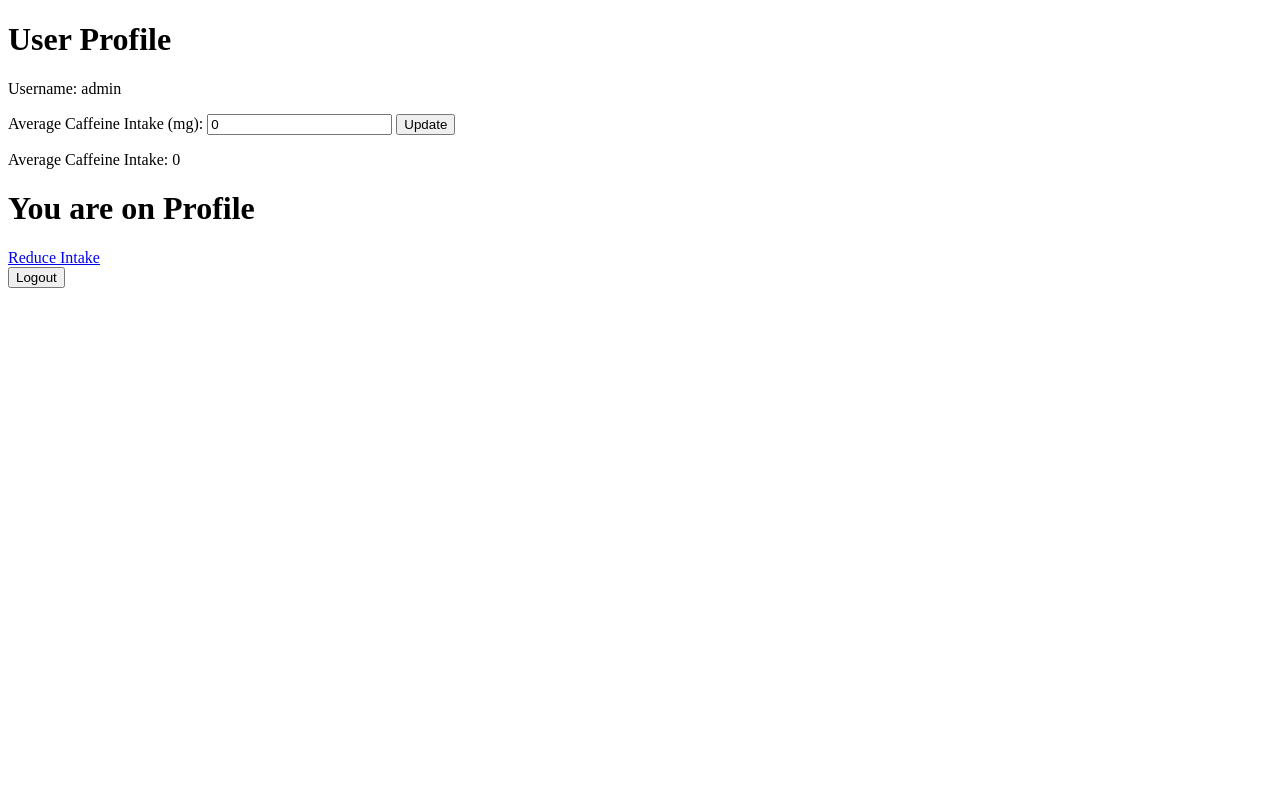
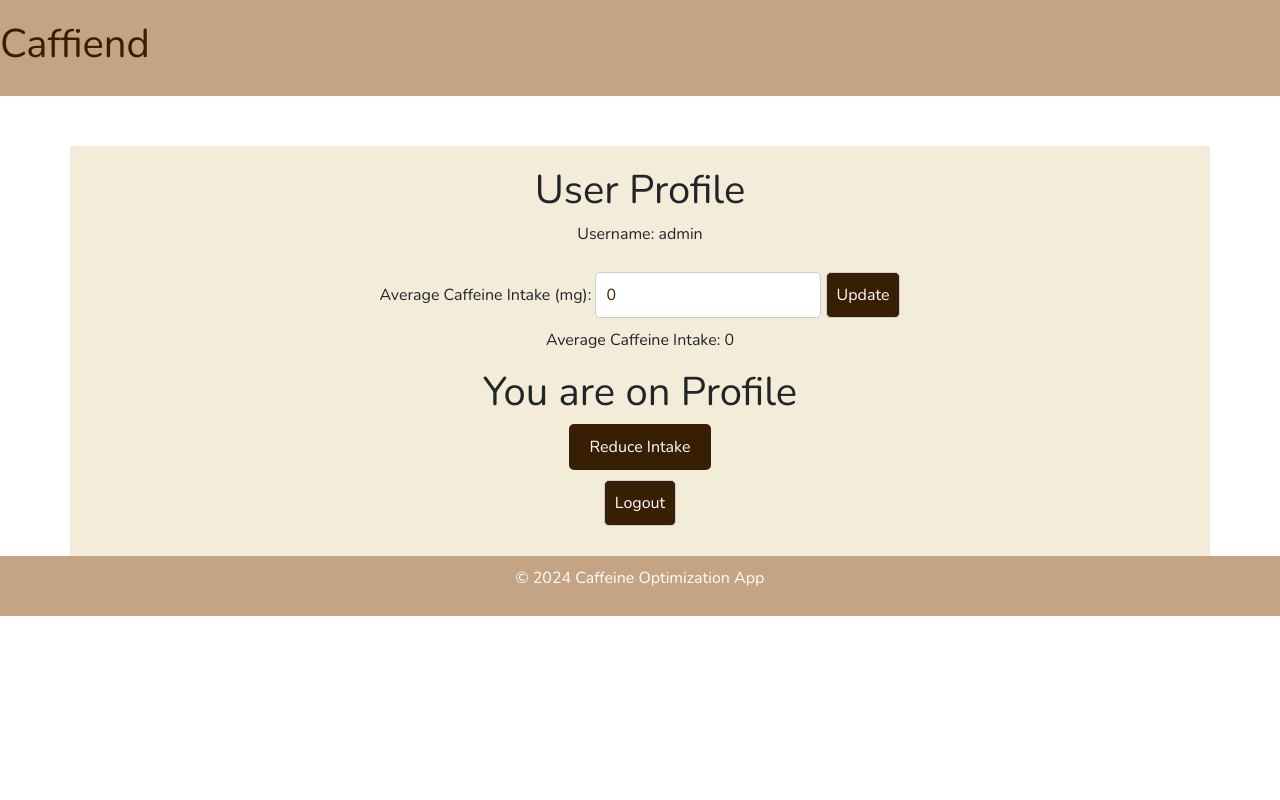
Before and after one commit to Samuel-Glasscock/Caffiend, a Django app: page /users/profile/ in a window 1280 px wide. Run offline with Django 5.2, Linux system fonts and the light colour scheme; a user stored in the database is signed in; data comes from the database, SQL or seed files in the repository; some libraries are stand-ins or nearby versions.

Commit message:
final style

```diff
--- a/users/templates/users/profile.html
+++ b/users/templates/users/profile.html
@@ -1,17 +1,86 @@
+{% load static %}
 <!DOCTYPE html>
 <html lang="en">
 <head>
     <meta charset="UTF-8">
     <meta name="viewport" content="width=device-width, initial-scale=1.0">
     <title>User Profile</title>
+    <link href="https://fonts.googleapis.com/css2?family=Nunito:wght@400;700&display=swap" rel="stylesheet">
+    <link rel="stylesheet" href="{% static 'shared/style.css' %}">
+    <link href="https://stackpath.bootstrapcdn.com/bootstrap/5.1.3/css/bootstrap.min.css" rel="stylesheet">
+    <style>
+        body, h1, h2, h3, button, input, label, ul {
+            font-family: 'Nunito', sans-serif;
+        }
+
+        .header {
+            background-color: #C4A484; /* Or the color used in the other page */
+            padding: 20px 0;
+            text-align: center;
+            color: #381f03; /* Or the color used in the other page */
+        }
+
+        .container {
+            background-color: rgb(242, 236, 217); /* Or the color used in the other page */
+            text-align: center;
+            padding: 20px;
+            margin-top: 50px; /* Or adjust as needed */
+        }
+
+        input[type='number'], button {
+            padding: 10px;
+            margin: 10px 0;
+            border-radius: 5px;
+            border: 1px solid #ccc;
+            background-color: white;
+            color: #381f03;
+        }
+
+        button {
+            background-color: #381f03;
+            color: white;
+        }
+
+        button:hover {
+            background-color: #fff;
+            color: #381f03;
+            border-color: #381f03;
+        }
+
+        footer {
+            background-color: #C4A484; /* Or the color used in the other page */
+            color: white;
+            text-align: center;
+            padding: 10px 0;
+        }
+        a.btn {
+            display: inline-block;
+            background-color: #381f03; /* Button background color */
+            color: white; /* Text color */
+            padding: 10px 20px; /* Padding inside the button */
+            border-radius: 5px; /* Rounded corners */
+            text-decoration: none; /* No underline */
+        }
+
+        a.btn:hover {
+            background-color: white; /* Background color on hover */
+            color: #381f03; /* Text color on hover */
+        }
+
+    </style>
 </head>
 <body>
-    <h1>User Profile</h1>
+    <header class="header">
+        <h1>Caffiend</h1>
+    </header>
 
-    <!-- Display user profile information -->
+    <div class="container">
+        <h1>User Profile</h1>
+        <!-- Display user profile information -->
     <p>Username: {{ user.username }}</p>
     <!-- <p>Email: {{ user.email }}</p> -->
     <!-- <p>Average Caffeine Intake: {{ profile.avg_caffeine_intake }}</p> -->
+
 
     <!-- Form to update average caffeine intake -->
     <form action="{% url 'update_avg_caffeine_intake' %}" method="post">
@@ -21,12 +90,15 @@
         <button type="submit">Update</button>
     </form>
 
+
     <p>Average Caffeine Intake: {{ profile.avg_caffeine_intake }}</p>
 
+
     <!-- JavaScript to calculate and display max caffeine consumption -->
-<!-- JavaScript to calculate and display max caffeine consumption -->
+    <!-- JavaScript to calculate and display max caffeine consumption -->
 
-<!-- <script>
+
+    <!-- <script>
     // Convert body weight from lbs to kg
     var lbs_to_kg = 0.453592 * {{ profile.weight }};
     // Calculate low and high max dosage per kg
@@ -39,10 +111,13 @@
 
     <!-- Navigation links -->
     <h1>You are on Profile</h1>
-    <a href="{% url 'tracker:reduce_intake' %}">Reduce Intake</a>
+    <a href="{% url 'tracker:reduce_intake' %}" class="btn">Reduce Intake</a>
     <form action="{% url 'logout' %}" method="post">
         {% csrf_token %}
         <button type="submit">Logout</button>
     </form>
-</body>
-</html>
+
+    </div>
+
+    <footer>
+        <p>&copy; 2024 Caffeine Optimization App
```
Also changed, not shown: tracker/templates/tracker/reduce_intake.html (+7 -7 lines), README.md.
